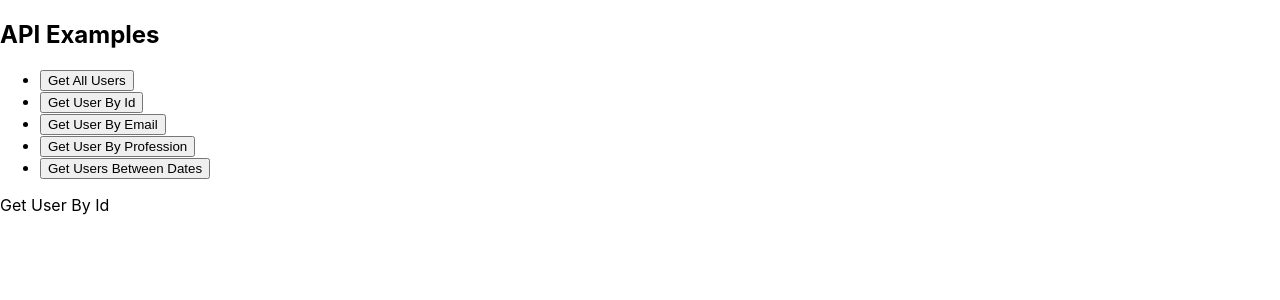
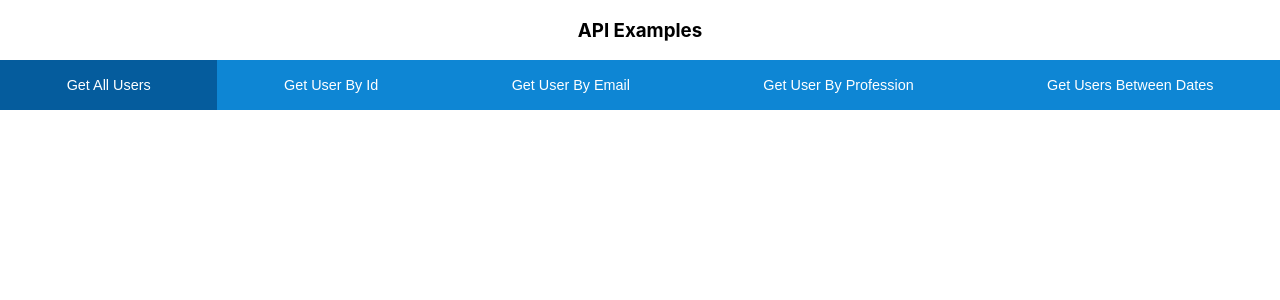
Before and after one commit to simone188535/Mag-Mutual-TH, a React (Create React App) app in the folder client/: page /users in a window 1280 px wide. Shown: the top 300 px of the page. Built offline with nearby package versions, Linux system fonts and the light colour scheme.

Commit message:
nav complete

```diff
--- a/client/src/App.css
+++ /dev/null
@@ -1,14 +0,0 @@
-:root {
-  --baby-blue: #68BBE3;
-  --blue-grotto: #0E86D4;
-  --blue: #055C9D;
-  --navy-blue: #003060;
-
-}
-
-/* body {
-  background-color:  var(--baby-blue);
-} */
-.app {
-
-}
--- a/client/src/App.js
+++ b/client/src/App.js
@@ -1,7 +1,7 @@
 import { BrowserRouter as Router } from "react-router-dom";
 import Header from "./components/Header";
 import AllRoutes from "./components/AllRoutes";
-import "./App.css";
+import "./App.scss";
 
 function App() {
   return (
--- /dev/null
+++ b/client/src/App.scss
@@ -0,0 +1,46 @@
+:root {
+  --white: #fff;
+  --baby-blue: #68BBE3;
+  --blue-grotto: #0E86D4;
+  --blue: #055C9D;
+  --navy-blue: #003060;
+
+}
+
+/* body {
+  background-color:  var(--baby-blue);
+} */
+.app {
+  .nav {
+    .header {
+      text-align: center;
+    }
+
+    .nav-items {
+      display: flex;
+      list-style-type: none;
+      padding: 0;
+
+      .nav-item {
+        flex: 1 1 auto;
+        display: flex;
+        justify-content: center;
+        align-items: center;
+        height: 50px;
+        background-color: var(--blue-grotto);
+        border: none;
+        font-size: .9rem;
+
+        &.active {
+          background-color: var(--blue);
+        }
+
+        .nav-link {
+          color: var(--white);
+          text-decoration: none;
+        }
+      }
+    }
+  }
+
+}
--- a/client/src/components/AllRoutes/index.js
+++ b/client/src/components/AllRoutes/index.js
@@ -1,4 +1,4 @@
-import { Switch, Route } from "react-router-dom";
+import { Switch, Route, Redirect } from "react-router-dom";
 
 import GetAllUsers from '../GetAllUsers';
 import GetUserById from "../GetUserById";
@@ -7,13 +7,14 @@ import GetUsersInDateRange from "../GetUsersInDateRange";
 import GetUserByProfession from "../GetUserByProfession";
 
 function AllRoutes() {
+    const userPath = '/users';
   return (
     <Switch>
-      <Route path="/:id" component={GetUserById} />
-      <Route path="/email" component={GetUserByEmail} />
-      <Route path="/date" component={GetUsersInDateRange} />
-      <Route path="/profession" component={GetUserByProfession} />
-      <Route path="/" component={GetAllUsers} />
+      <Route path={`${userPath}/:id`} component={GetUserById} />
+      <Route path={`${userPath}/email`} component={GetUserByEmail} />
+      <Route path={`${userPath}/date`} component={GetUsersInDateRange} />
+      <Route path={`${userPath}/profession`} component={GetUserByProfession} />
+      <Redirect path="/" exact from="/" to={`${userPath}`} component={GetAllUsers} />
     </Switch>
   )
 }
--- a/client/src/components/Header/index.js
+++ b/client/src/components/Header/index.js
@@ -1,26 +1,37 @@
+import { Link, useLocation } from "react-router-dom";
+
 const navItems = [
-  "Get All Users",
-  "Get User By Id",
-  "Get User By Email",
-  "Get User By Profession",
-  "Get Users Between Dates",
+  { link: "/users", btnText: "Get All Users" },
+  { link: "/users/1", btnText: "Get User By Id" },
+  { link: "/users/email", btnText: "Get User By Email" },
+  { link: "/users/profession", btnText: "Get User By Profession" },
+  { link: "/users/date", btnText: "Get Users Between Dates" },
 ];
 
 function Header() {
+  const location = useLocation();
+
   return (
     <>
-      <section className="header">
-        <h1 className="header-text">API Examples</h1>
-      </section>
-      <section className="nav-button">
-        <ul>
+      <nav className="nav">
+        <section className="header">
+          <h1 className="header-text">API Examples</h1>
+        </section>
+        <section className="nav-items">
           {navItems.map((item) => (
-            <li>
-              <button type="button">{item}</button>
-            </li>
+            <button
+              type="button"
+              className={`nav-item ${
+                location.pathname === item.link ? "active" : ""
+              }`}
+            >
+              <Link to={item.link} className="nav-link">
+                {item.btnText}
+              </Link>
+            </button>
           ))}
-        </ul>
-      </section>
+        </section>
+      </nav>
     </>
   );
 }
```
